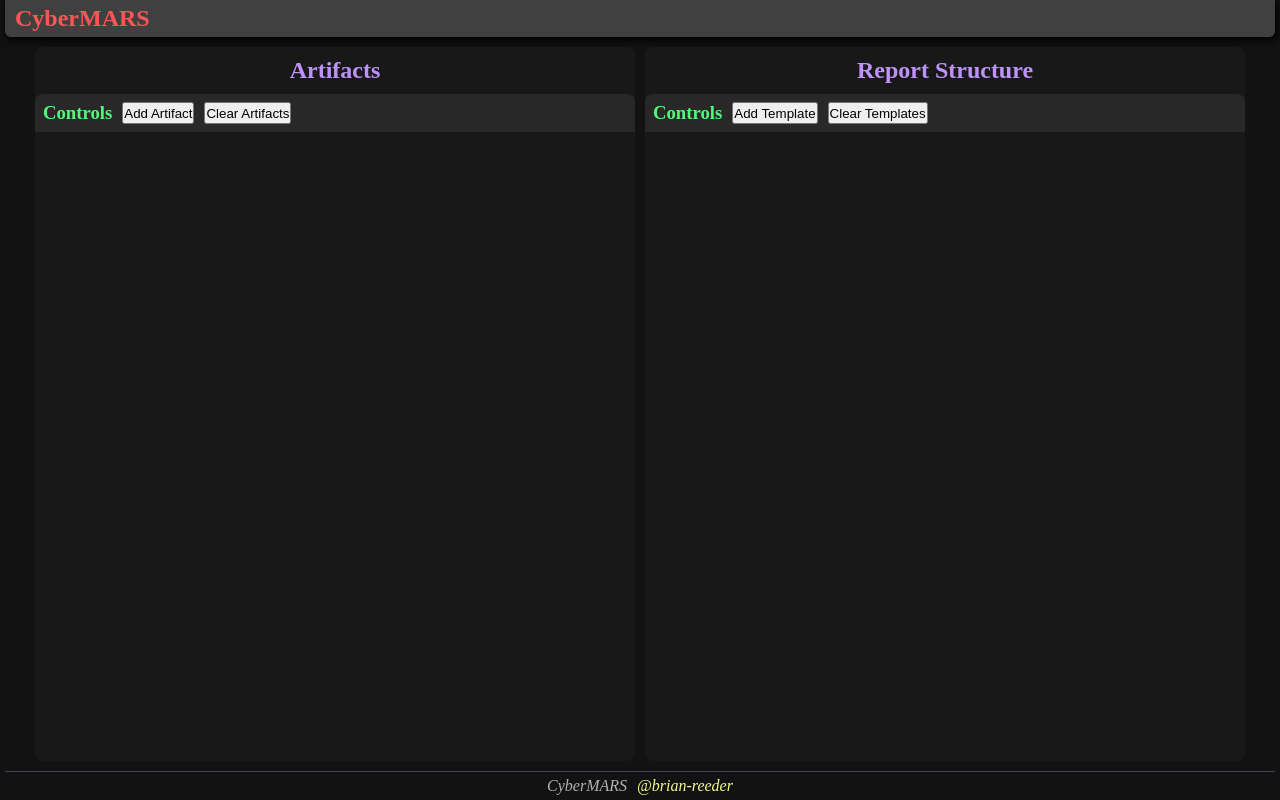
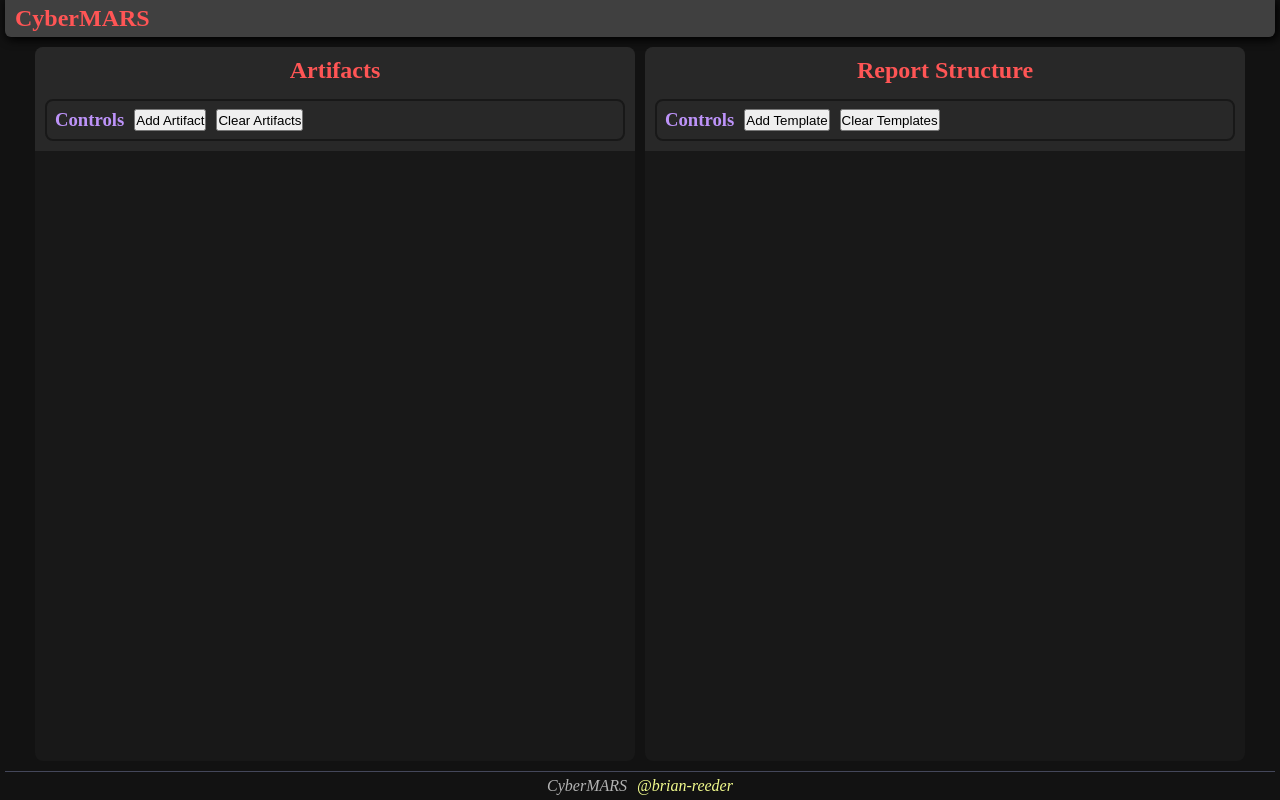
Before and after one commit to brian-reeder/CyberMARS, a Next.js app: page / in a window 1280 px wide. Built offline with nearby package versions, Linux system fonts and the light colour scheme.

Commit message:
Combine header HTML/CSS.

```diff
--- a/components/ArtifactContainer.jsx
+++ b/components/ArtifactContainer.jsx
@@ -6,7 +6,8 @@ export default function ArtifactContainer({ artifacts, ...props }) {
 	return (
 		<>
 		  <section className={ styles.artifactModule }>
-		    <h2 className={ styles.containerHeader }>Artifacts</h2>
+		    <header className={ styles.header }>
+		      <h2 className={ styles.title }>Artifacts</h2>
 		      <div className={ styles.controls }>
 		        <h3>Controls</h3>
 		        <button
@@ -18,6 +19,7 @@ export default function ArtifactContainer({ artifacts, ...props }) {
 	                  value="clearArtifacts"
 	                >Clear Artifacts</button>
 		      </div>
+		    </header>
 		    <ul className={ styles.elementContainer }>
 		      { artifacts.map( (item,index) =>
 		        <li key={ item.id }>
--- a/components/ReportContainer.jsx
+++ b/components/ReportContainer.jsx
@@ -8,7 +8,8 @@ export default function ReportContainer({ templates, ...props}) {
 	return (
 		<>
 		  <section className={ styles.artifactModule }>
-		    <h2 className={ styles.containerHeader }>Report Structure</h2>
+		    <header className={ styles.header }>
+		      <h2 className={ styles.title }>Report Structure</h2>
 		      <div className={ styles.controls }>
 		        <h3>Controls</h3>
 		        <button
@@ -19,6 +20,7 @@ export default function ReportContainer({ templates, ...props}) {
 		          value="clearTemplates"
 		        >Clear Templates</button>
 		      </div>
+		    </header>
 		    <ul className={ styles.elementContainer }>
 		    { templates.map( (item, index) =>
 			    <li key={ item.id }>
--- a/styles/ArtifactContainer.module.css
+++ b/styles/ArtifactContainer.module.css
@@ -1,3 +1,14 @@
+header.header {
+  background-color: var(--bg-bot);
+  border-radius: 8px 8px 0 0;
+
+  display: flex;
+  flex-direction: column;
+  gap: 15px;
+
+  padding: 10px;
+}
+
 .artifactModule {
 	flex: 1;
 
@@ -8,17 +19,16 @@
 }
 
 .controls {
-  background-color: var(--bg-bot);
-  border-radius: 8px 8px 0 0;
-  padding: 8px;
-
   display: flex;
   flex-direction: row;
   gap: 10px;
+
+  border: 2px solid var(--bg-secondary);
+  padding: 8px;
+  border-radius: 8px;
 }
 
-.containerHeader {
-  padding: 10px;
+section > header > .title {
   text-align: center;
 }
 
@@ -31,10 +41,3 @@ ul.elementContainer {
   flex-direction: column;
   gap: 20px;
 }
-
-.artifact {
-  border: 1px solid white;
-  border-radius: 8px 15px;
-
-  padding-bottom: 10px;
-}
--- a/styles/styles.css
+++ b/styles/styles.css
@@ -64,11 +64,11 @@ h1 {
 }
 
 h2 {
-  color: var(--dracula-purple);
+  color: var(--dracula-red);
 }
 
 h3 {
-  color: var(--dracula-green);
+  color: var(--dracula-purple);
 }
 
 a,
```
Lines whose indentation alone changed are shown as unchanged.
